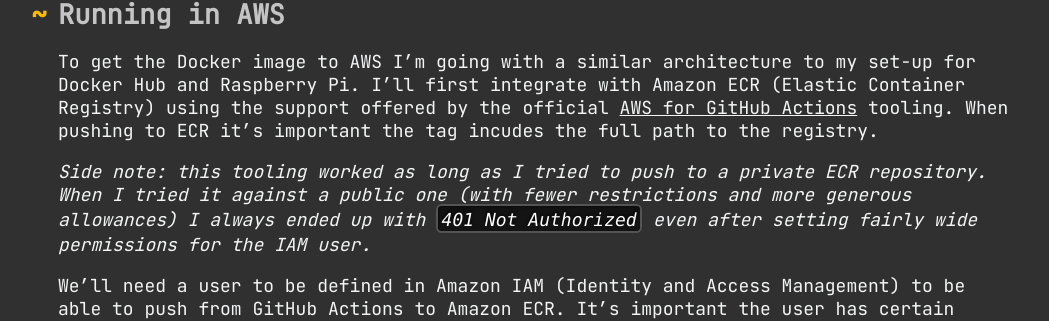
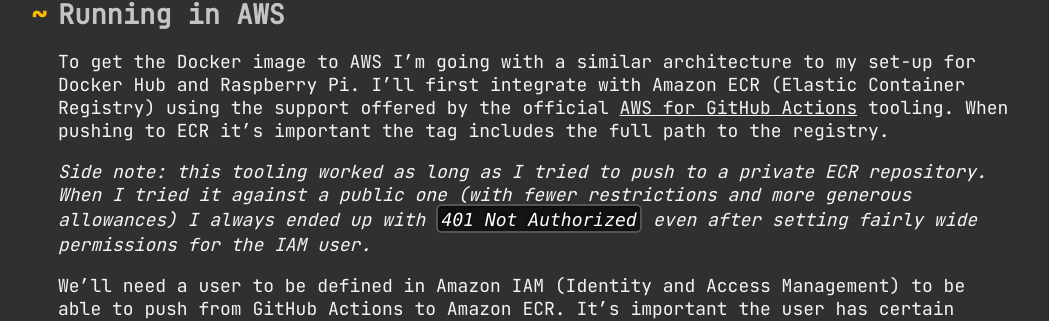
Before and after one commit to m-francis/m-francis.github.io, a Jekyll site: the page built from _posts/2021-04-09-fun-with-docker-raspberry-pi-and-aws.md, in a window 1280 px wide and 900 px high, scrolled down 13027 px. Shown: the part 164-485 px from the top of the window, without its empty margins (102-1151 px from the left). Built offline with Jekyll 4.4.1, drawn with Linux system fonts in a browser that asks for light colours; nearby versions of some CDN libraries; comment, search, counter and statistics services are not loaded; some of the changed text lies outside the part shown.

Commit message:
fixing typos

```diff
--- a/_posts/2021-04-09-fun-with-docker-raspberry-pi-and-aws.md
+++ b/_posts/2021-04-09-fun-with-docker-raspberry-pi-and-aws.md
@@ -489,7 +489,7 @@
 
 <h2>Running in AWS</h2>
 
-To get the Docker image to AWS I'm going with a similar architecture to my set-up for Docker Hub and Raspberry Pi. I'll first integrate with Amazon ECR (Elastic Container Registry) using the support offered by the official [AWS for GitHub Actions](https://github.com/aws-actions) tooling. When pushing to ECR it's important the tag incudes the full path to the registry.
+To get the Docker image to AWS I'm going with a similar architecture to my set-up for Docker Hub and Raspberry Pi. I'll first integrate with Amazon ECR (Elastic Container Registry) using the support offered by the official [AWS for GitHub Actions](https://github.com/aws-actions) tooling. When pushing to ECR it's important the tag includes the full path to the registry.
 
 <i>Side note: this tooling worked as long as I tried to push to a private ECR repository. When I tried it against a public one (with fewer restrictions and more generous allowances) I always ended up with `401 Not Authorized` even after setting fairly wide permissions for the IAM user.</i>
 
```
Also changed, not shown: other parts of _posts/2021-04-09-fun-with-docker-raspberry-pi-and-aws.md (+3 -3 lines).
